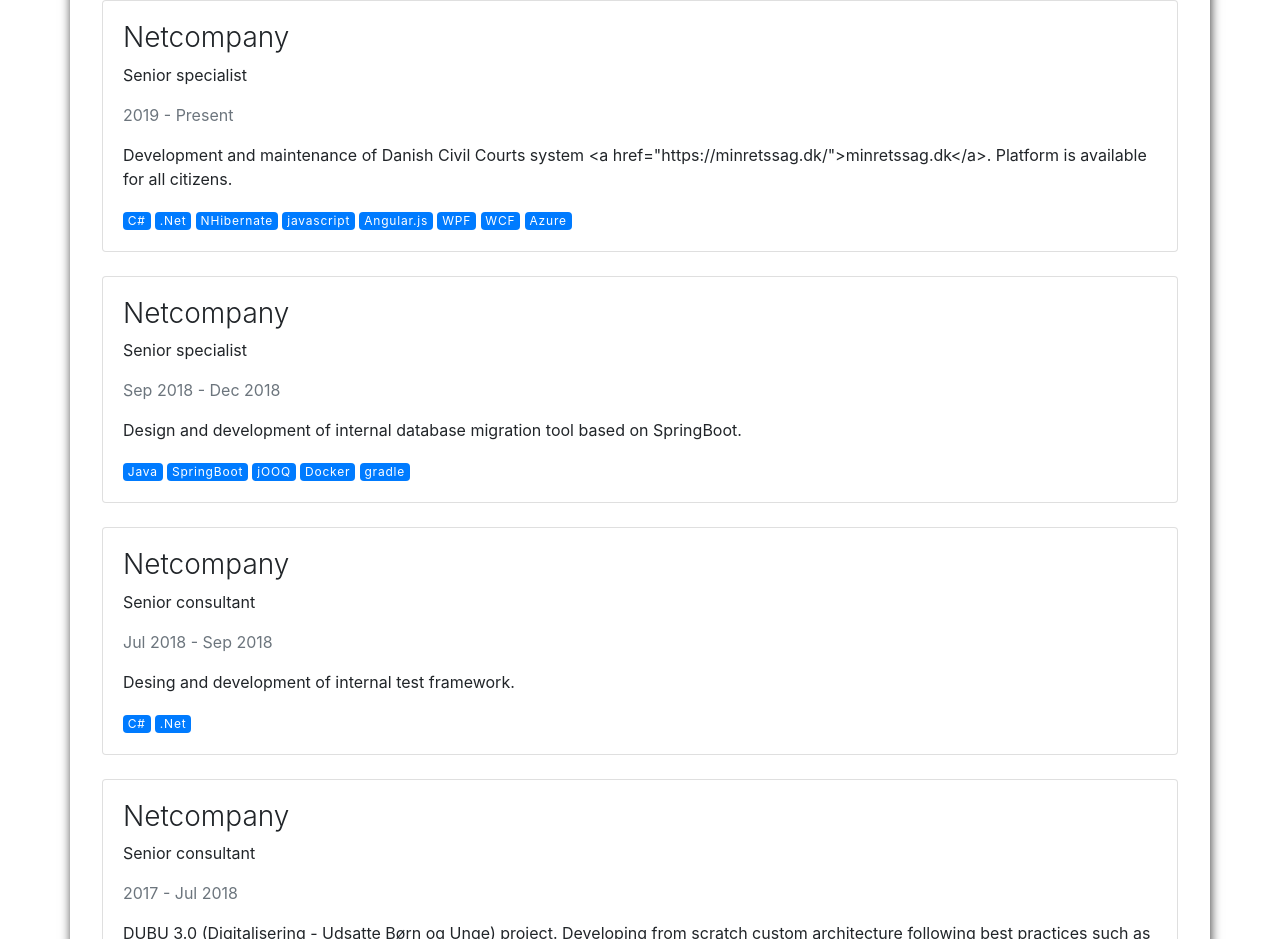
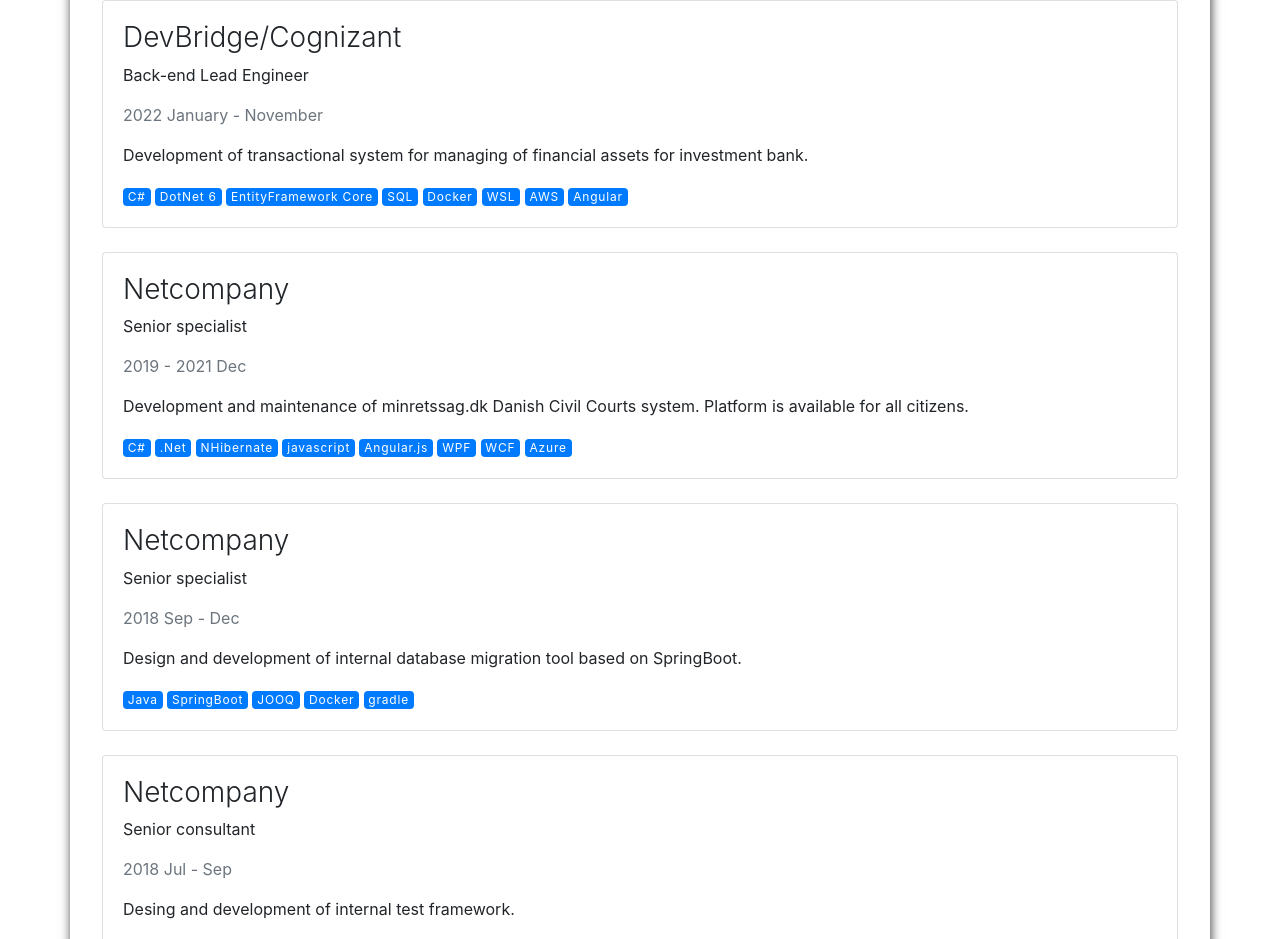
Before and after one commit to sebastianczwarno/cv, a plain HTML site: page index.html in a window 1280 px wide. Shown: the part 426-1365 px from the top of the page. Drawn offline with nearby package versions, Linux system fonts and the light colour scheme.

Commit message:
Deploying to gh-pages from  @ e398267d39982589fe9fac67be790536006fe859 🚀

```diff
--- a/index.html
+++ b/index.html
@@ -18,7 +18,7 @@
             <div class="col-md-6 col-print-6">
                 <h1>Sebastian Czwarno<br />Software Engineer</h1>
                 <p>
-                    <time datetime="" class="text-muted">Last update: September 21, 2021</time>
+                    <time datetime="" class="text-muted">Last update: November 21, 2022</time>
                 </p>
                 <p>
                     <span class="screen"><a href="sebastian-czwarno.software-engineer.pdf"><i class="fa fa-file-pdf-o"
@@ -122,11 +122,31 @@
         <h2>Professional Experience</h2>
         <div class="card mb-4">
             <div class="card-body">
+                <h3>DevBridge/Cognizant</h3>
+                <p>Back-end Lead Engineer</p>
+                <p class="text-muted">2022 January - November</p>
+
+                <p>Development of transactional system for managing of financial assets for investment bank.</p>
+
+                <div>
+                    <span class="badge badge-primary">C#</span>
+                    <span class="badge badge-primary">DotNet 6</span>
+                    <span class="badge badge-primary">EntityFramework Core</span>
+                    <span class="badge badge-primary">SQL</span>
+                    <span class="badge badge-primary">Docker</span>
+                    <span class="badge badge-primary">WSL</span>
+                    <span class="badge badge-primary">AWS</span>
+                    <span class="badge badge-primary">Angular</span>
+                </div>
+            </div>
+        </div>
+        <div class="card mb-4">
+            <div class="card-body">
                 <h3>Netcompany</h3>
                 <p>Senior specialist</p>
-                <p class="text-muted">2019 - Present</p>
+                <p class="text-muted">2019 - 2021 Dec</p>
 
-                <p>Development and maintenance of Danish Civil Courts system &lt;a href=&quot;https://minretssag.dk/&quot;&gt;minretssag.dk&lt;/a&gt;. Platform is available for all citizens.</p>
+                <p>Development and maintenance of minretssag.dk Danish Civil Courts system. Platform is available for all citizens.</p>
 
                 <div>
                     <span class="badge badge-primary">C#</span>
@@ -144,14 +164,14 @@
             <div class="card-body">
                 <h3>Netcompany</h3>
                 <p>Senior specialist</p>
-                <p class="text-muted">Sep 2018 - Dec 2018</p>
+                <p class="text-muted">2018 Sep - Dec</p>
 
                 <p>Design and development of internal database migration tool based on SpringBoot.</p>
 
                 <div>
                     <span class="badge badge-primary">Java</span>
                     <span class="badge badge-primary">SpringBoot</span>
-                    <span class="badge badge-primary">jOOQ</span>
+                    <span class="badge badge-primary">JOOQ</span>
                     <span class="badge badge-primary">Docker</span>
                     <span class="badge badge-primary">gradle</span>
                 </div>
@@ -161,7 +181,7 @@
             <div class="card-body">
                 <h3>Netcompany</h3>
                 <p>Senior consultant</p>
-                <p class="text-muted">Jul 2018 - Sep 2018</p>
+                <p class="text-muted">2018 Jul - Sep</p>
 
                 <p>Desing and development of internal test framework.</p>
 
```
Also changed, not shown: 1 other file.
